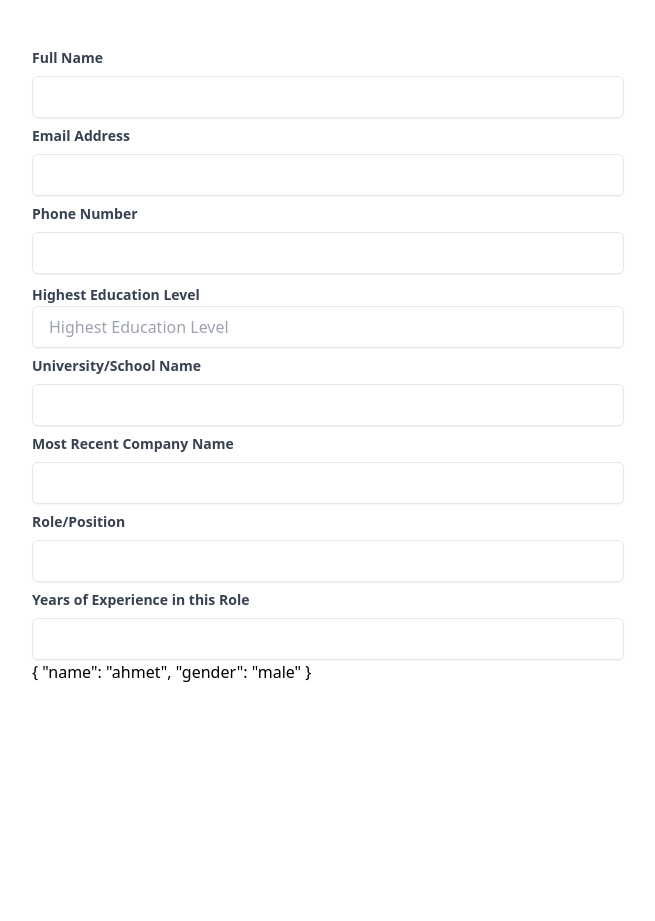
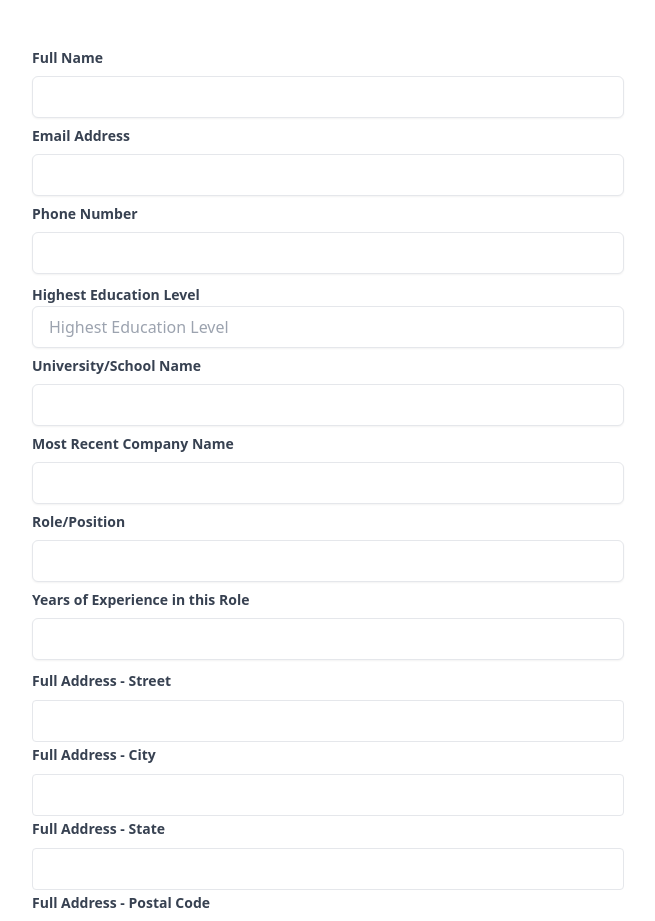
Before and after one commit to AhmetHuseyinDOK/vue-dynamic-form-starter, a Vue app: page / in a window 1280 px wide. Shown: the top 921 px of the page, without its empty margins (312-967 px from the left). Before the commit the page ends 800 px from the top, so only its background shows below. Built offline with nearby package versions, Linux system fonts and the light colour scheme.

Commit message:
(feature) add complex data

```diff
--- a/src/App.vue
+++ b/src/App.vue
@@ -73,6 +73,11 @@ const form: IFormStructure = {
         return !isNaN(years) && years >= 0 ? null : 'Invalid number of years';
       },
     },
+    {
+      component: "AddressBox",
+      name: "address",
+      title: "Full Address",
+    },
 
     // // Additional Details
     // {
@@ -92,7 +97,6 @@ const data = ref({
   name: "ahmet",
   gender: "male"
 });
-
 </script>
 
 <template>
--- a/src/components/DynamicForm.vue
+++ b/src/components/DynamicForm.vue
@@ -24,7 +24,7 @@ export interface IFormStructure {
 }
 
 export interface IBaseProps<T> {
-  title: string;
+  title?: string;
   name: string;
   validate?: (data: T) => string | undefined | null
 }
--- /dev/null
+++ b/src/components/form_components/AddressBox.vue
@@ -0,0 +1,71 @@
+<template>
+    <div>
+      <label :for="`${name}-street`" class="text-sm font-semibold text-gray-700 mt-2">{{ title }} - Street</label>
+      <input
+        type="text"
+        :id="`${name}-street`"
+        v-model="internalModelValue.street"
+        class="border p-2 rounded w-full mt-2"
+      />
+
+      <label :for="`${name}-city`" class="text-sm font-semibold text-gray-700 mt-2">{{ title }} - City</label>
+      <input
+        type="text"
+        :id="`${name}-city`"
+        v-model="internalModelValue.city"
+        class="border p-2 rounded  w-full mt-2"
+      />
+
+      <label :for="`${name}-state`" class="text-sm font-semibold text-gray-700 mt-2">{{ title }} - State</label>
+      <input
+        type="text"
+        :id="`${name}-state`"
+        v-model="internalModelValue.state"
+        class="border p-2 rounded  w-full mt-2"
+      />
+
+      <label :for="`${name}-postal`" class="text-sm font-semibold text-gray-700 mt-2">{{ title }} - Postal Code</label>
+      <input
+        type="text"
+        :id="`${name}-postal`"
+        v-model="internalModelValue.postal"
+        class="border p-2 rounded  w-full mt-2"
+      />
+    </div>
+  </template>
+
+  <script setup lang="ts">
+  import { defineProps, ref, watch } from 'vue';
+  import type { IComponentProps } from '../DynamicForm.vue';
+
+  interface IAddressBoxConfig {
+    // You can expand this interface to include more detailed configurations
+  }
+
+  type IAddressBoxProps = IComponentProps<{
+    street: string;
+    city: string;
+    state: string;
+    postal: string;
+  }> & IAddressBoxConfig;
+
+  const props = defineProps<IAddressBoxProps>();
+
+  const internalModelValue = ref(props.modelValue ?? {});
+
+  // Define emits
+  const emit = defineEmits(["update:modelValue"]);
+
+  // Emit updates when any part of the address changes
+  watch(internalModelValue, (newValue) => {
+    emit('update:modelValue', newValue);
+  }, { deep: true });
+
+  // Watch for external changes to modelValue prop and update internal state accordingly
+  watch(
+    () => props.modelValue,
+    (newVal) => {
+      internalModelValue.value = newVal;
+    }
+  );
+  </script>
--- a/src/main.ts
+++ b/src/main.ts
@@ -5,11 +5,13 @@ import router from './router'
 import TextField from "./components/form_components/TextField.vue";
 import SelectBox from "./components/form_components/SelectBox.vue";
 import RadioBox from "./components/form_components/RadioBox.vue";
+import AddressBox from './components/form_components/AddressBox.vue';
 
 const app = createApp(App)
 app.component('TextField', TextField);
 app.component('SelectBox', SelectBox);
 app.component('RadioBox', RadioBox);
+app.component('AddressBox', AddressBox);
 app.use(router)
 
 app.mount('#app')
```
Also changed, not shown: src/components/form_components/RadioBox.vue (+2 -5 lines), src/components/form_components/Selectbox.vue (+3 -6 lines).
